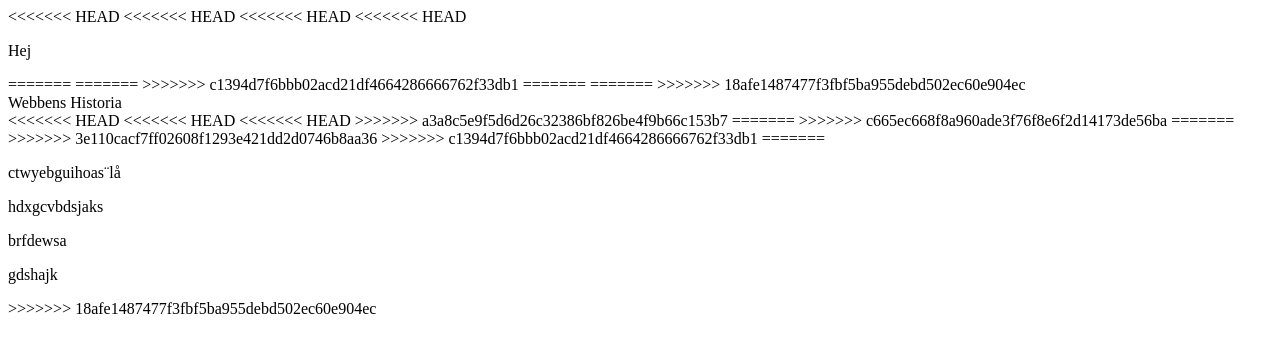
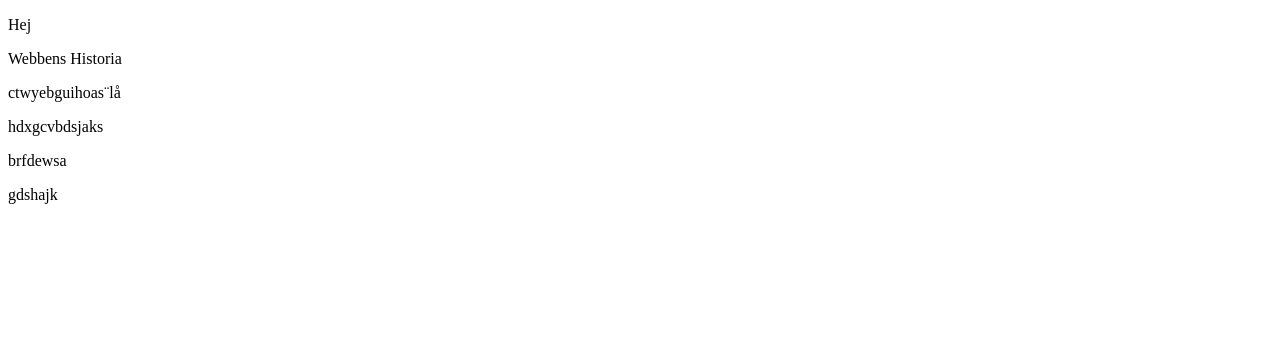
Before and after one commit to Webbutveckling-Projekt-Wikipedia/Wikipedia, a plain HTML site: page index.html in a window 1280 px wide. Drawn offline with Linux system fonts and the light colour scheme.

Commit message:
Update index.html

```diff
--- a/index.html
+++ b/index.html
@@ -6,39 +6,17 @@
     <title>Document</title>
 </head>
 <body>
-<<<<<<< HEAD
-<<<<<<< HEAD
-<<<<<<< HEAD
-<<<<<<< HEAD
+
     <P>Hej</P>
-=======
-=======
-
->>>>>>> c1394d7f6bbb02acd21df4664286666762f33db1
-=======
-=======
-
->>>>>>> 18afe1487477f3fbf5ba955debd502ec60e904ec
 
     <div class="Rubrik"> Webbens Historia </div>
-<<<<<<< HEAD
-<<<<<<< HEAD
-
-<<<<<<< HEAD
->>>>>>> a3a8c5e9f5d6d26c32386bf826be4f9b66c153b7
-=======
->>>>>>> c665ec668f8a960ade3f76f8e6f2d14173de56ba
-=======
     <div></div>
 
->>>>>>> 3e110cacf7ff02608f1293e421dd2d0746b8aa36
->>>>>>> c1394d7f6bbb02acd21df4664286666762f33db1
-=======
+
     <p>ctwyebguihoas¨lå</p>
     <p>hdxgcvbdsjaks</p>
     <p>brfdewsa</p>
     <p>gdshajk</p>
 
->>>>>>> 18afe1487477f3fbf5ba955debd502ec60e904ec
 </body>
 </html>
```
